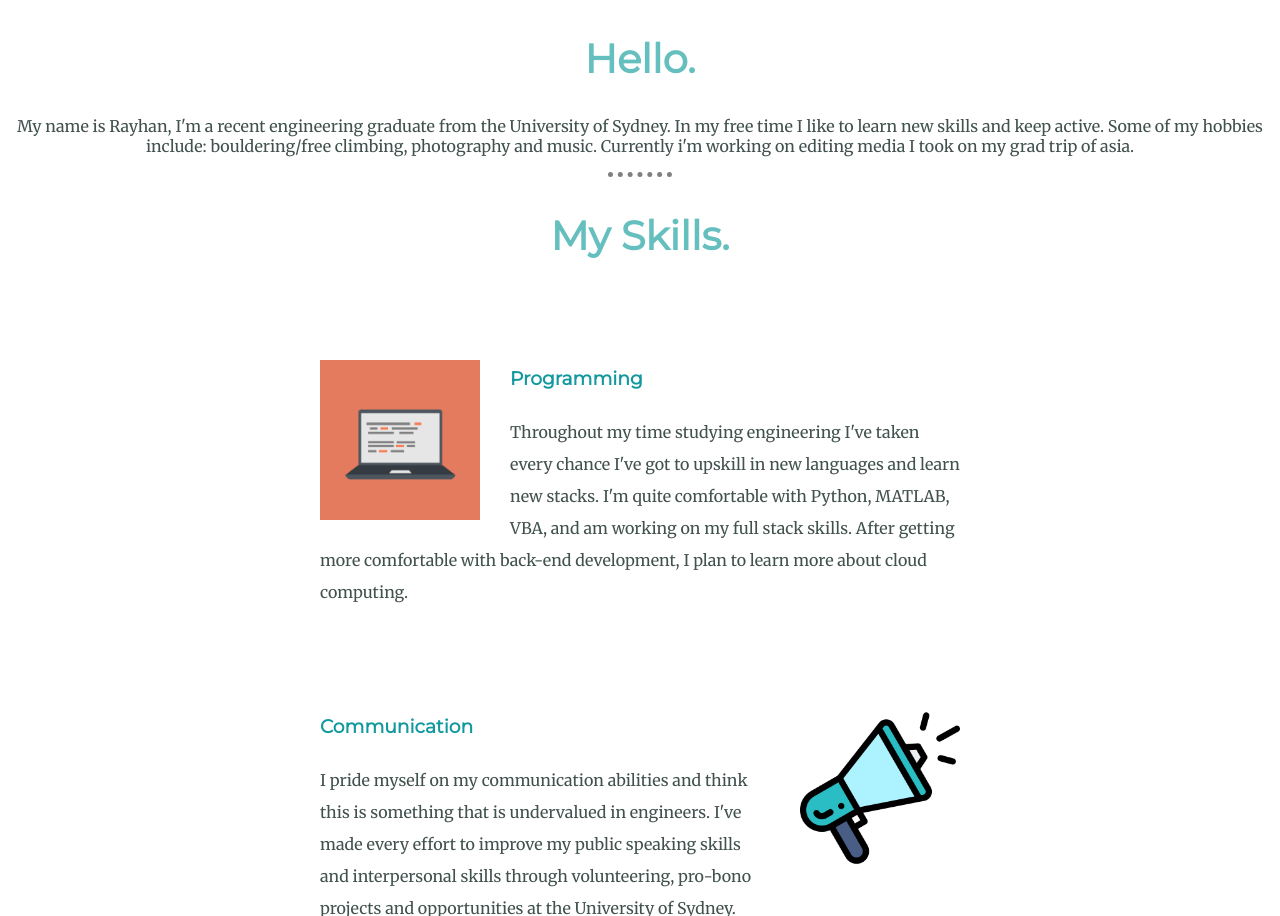
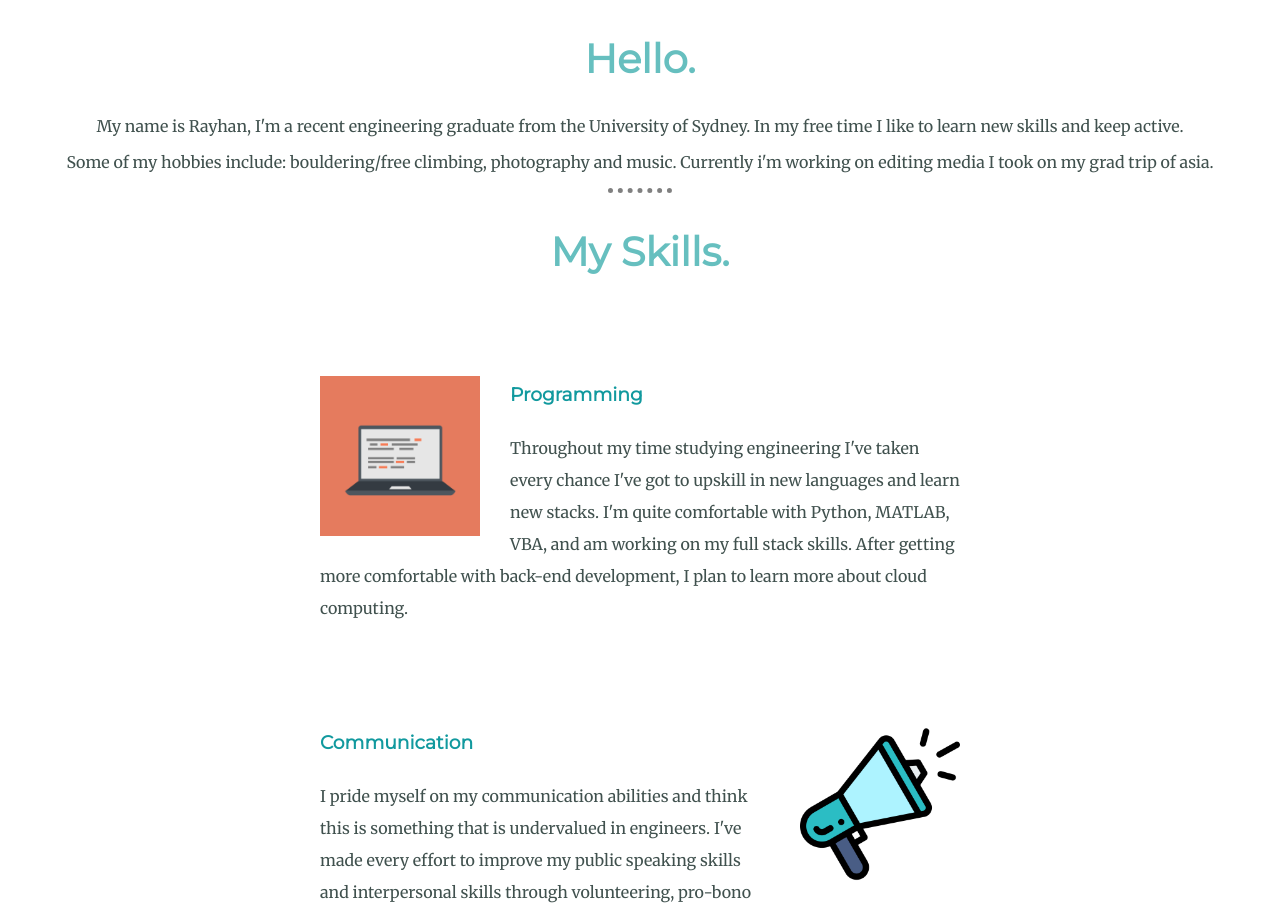
Before and after one commit to PRSMendis/PRSMendis.github.io, a plain HTML site: page index.html in a window 1280 px wide. Shown: the part 969-1885 px from the top of the page. Drawn offline with Linux system fonts and the light colour scheme.

Commit message:
update index.html
-formatting

```diff
--- a/index.html
+++ b/index.html
@@ -24,7 +24,9 @@
         <div class="profile">
           <img class="resize" src="Images/rayhan_c2.png" alt="circular photo of Rayhan"  >
           <h2>Hello.</h2>
-          <p>My name is Rayhan, I'm a recent engineering graduate from the University of Sydney. In my free time I like to learn new skills and keep active. Some of my hobbies include: bouldering/free climbing, photography and music. Currently i'm working on editing media I took on my grad trip of asia.
+          <p>My name is Rayhan, I'm a recent engineering graduate from the University of Sydney. In my free time I like to learn new skills and keep active.
+          </p>
+          <p> Some of my hobbies include: bouldering/free climbing, photography and music. Currently i'm working on editing media I took on my grad trip of asia.
           </p>
         </div>
         <hr>
```
